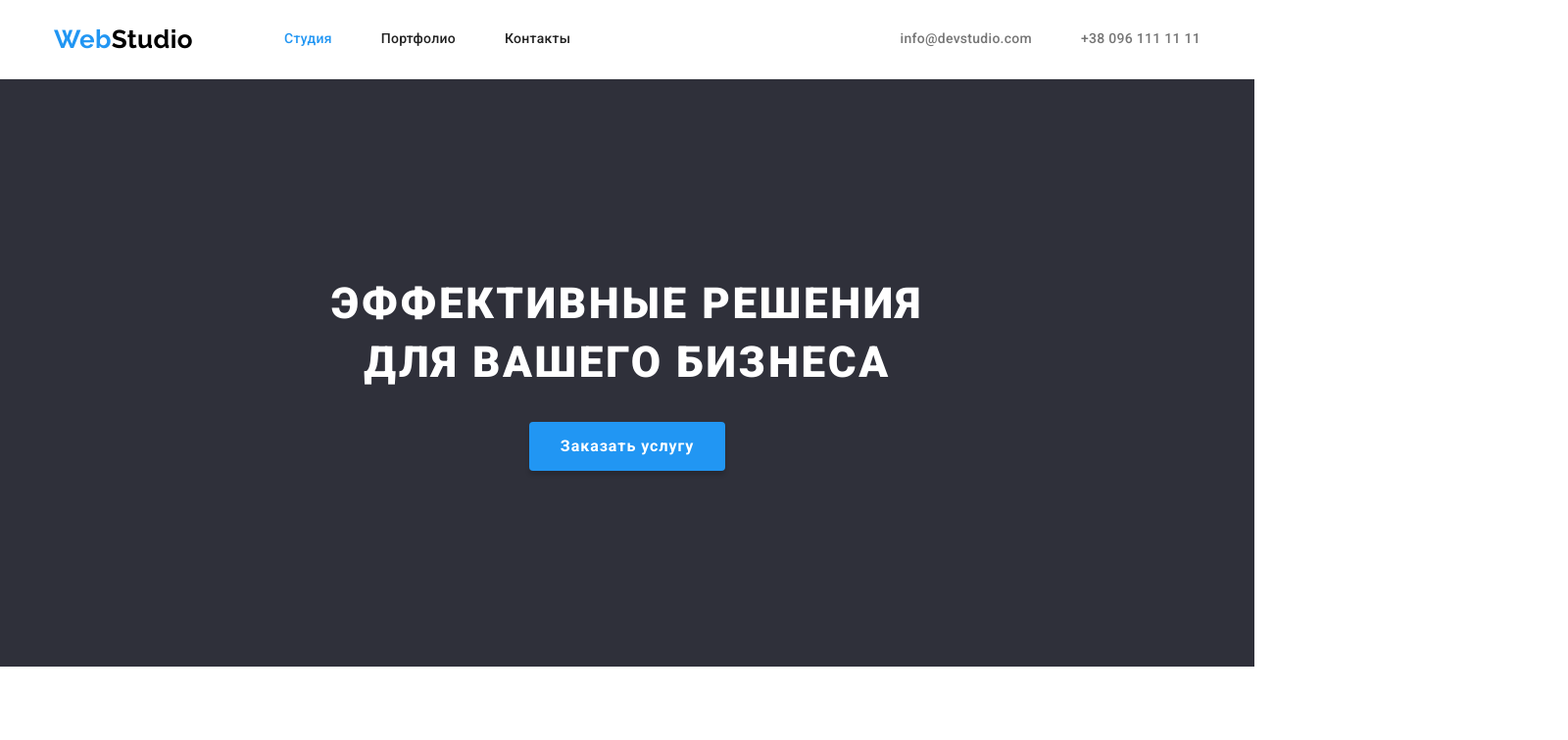
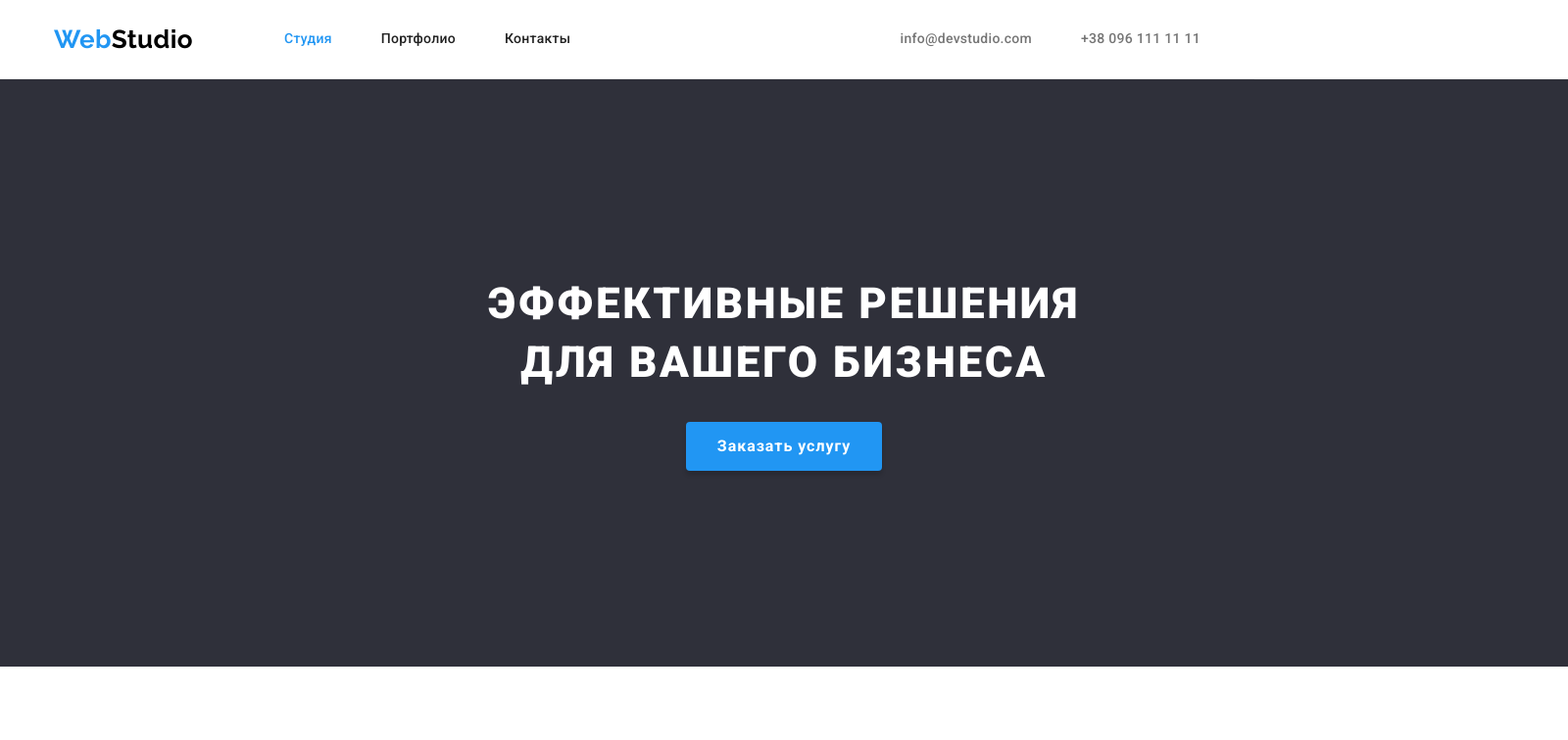
Before and after one commit to Vladyanov/goit-markup-hw-03, a plain HTML site: page index.html in a window 1280 px wide. Shown: the top 756 px of the page at 98% size, 1600 px wide, since content can reach past the window. Drawn offline with nearby package versions, Linux system fonts and the light colour scheme.

Commit message:
Update styles.css

```diff
--- a/css/styles.css
+++ b/css/styles.css
@@ -170,6 +170,8 @@ img {
     text-align: center;
     background: var(--hero-footer-bg);
     padding: 200px 0;
+    width: 1600px;
+    margin-inline: auto;
 }
 
 
```
